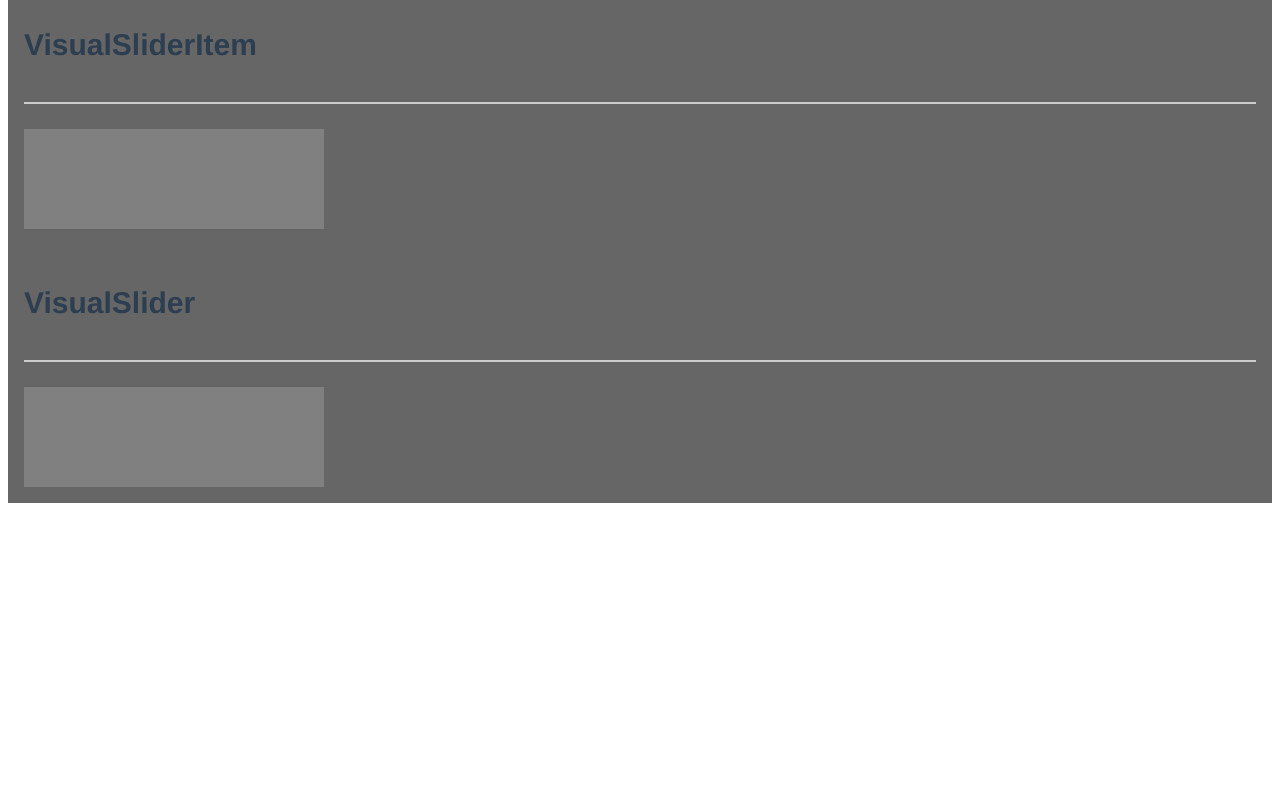
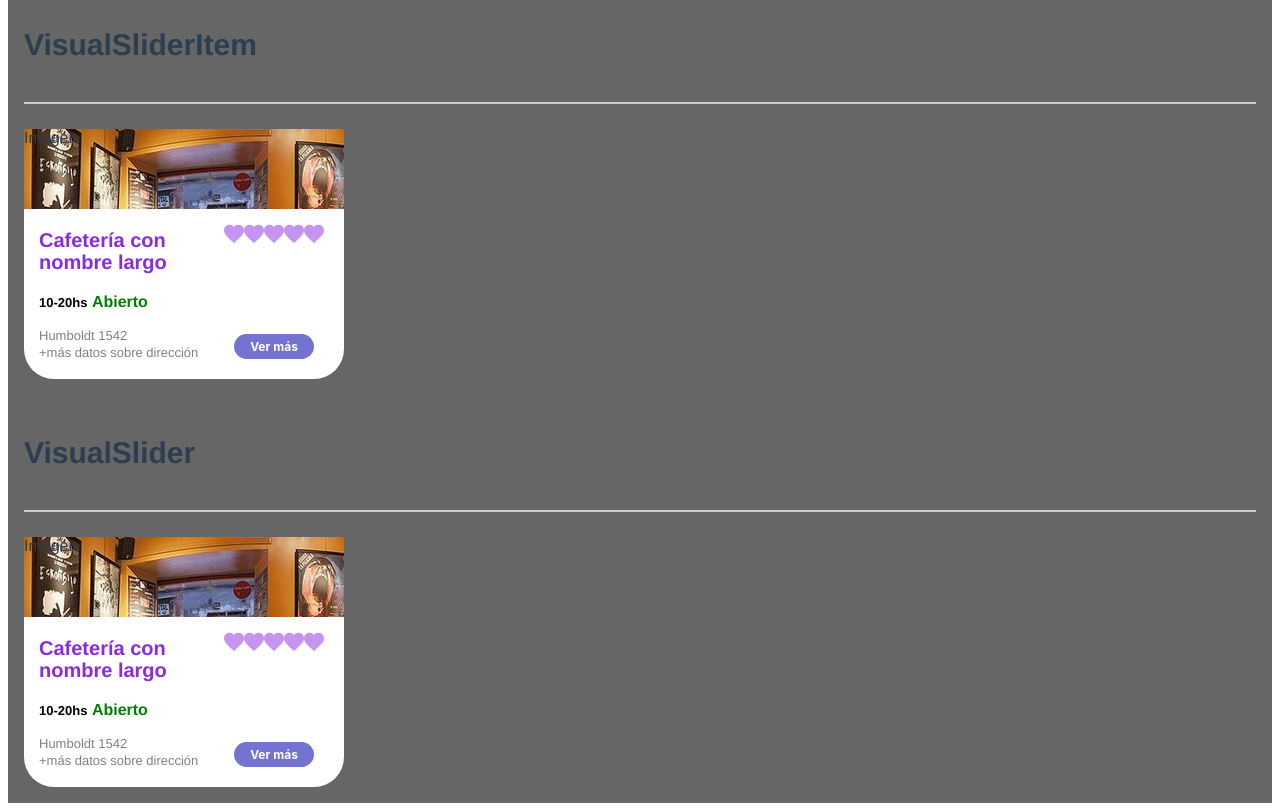
Before and after one commit to chicasprogramando/coffeemap, a Vue app: page /storybook in a window 1280 px wide. Shown: the part 4460-5271 px from the top of the page. Before the commit the page ends 4971 px from the top, so only its background shows below. Built offline with nearby package versions, Linux system fonts and the light colour scheme.

Commit message:
visual-slide-item

```diff
--- a/src/components/ButtonMore/ButtonMore.vue
+++ b/src/components/ButtonMore/ButtonMore.vue
@@ -1,6 +1,6 @@
 //html
 <template>
-    <button-general button-text="buttonText" text-color="#fff" bg-color="#7573d2"></button-general>
+    <button-general button-text="Ver más" text-color="#fff" bg-color="#7573d2"></button-general>
 </template>
 
 <script>
--- a/src/components/VisualSliderItem/VisualSliderItem.Vue
+++ b/src/components/VisualSliderItem/VisualSliderItem.Vue
@@ -1,11 +1,33 @@
 <template>
     <div :class="$style.slider">
+        <div :class="$style.imagen">Imagen
+
+        </div>
+         <div :class="$style.columnas">
+            <div :class="$style.informacion">
+                <p :class="$style.nombre">Cafetería con</br>nombre largo</p>
+                <p><span :class="$style.horario">10-20hs</span> <span>Abierto</span></p>
+                <p :class="$style.direccion">Humboldt 1542</br>+más datos sobre dirección</p>
+
+            </div>
+            <div :class="$style.rating-button">
+                <visual-rating :class="$style.rating" ></visual-rating>
+                <button-more :class="$style.vermas"></button-more>
+            </div>
+        </div>
     </div>
 </template>
 
 <script>
+  import ButtonMore from '../ButtonMore/ButtonMore.vue';
+  import VisualRating from '../VisualRating/VisualRating.vue';
   export default {
     name: "VisualSliderItem",
+    components:{
+        VisualRating,
+        ButtonMore,
+    }
+
     }
 
 
@@ -13,8 +35,62 @@
 
 <style module>
 .slider{
-    background-color:gray;
-    width:300px;
-    height:100px;
+    background-color: white;
+    width: 320px;
+    height: 250px;
+    border-radius: 30px;
+
+}
+.imagen{
+    background-image: url('../../assets/cafevisualslideitem.jpg');
+    height:80px;
+
+}
+.informacion{
+    line-height: 17px;
+    padding-left: 15px;
+
+}
+
+.informacion{
+
+    width:220px;
+
+}
+.columnas{
+    display:flex;
+    flex-direction: row;
+    justify-content:center;
+}
+.rating-button{
+    width:100px;
+}
+span{
+    color:green;
+}
+.direccion{
+    color:grey;
+    font-size:13px;
+}
+.horario{
+    font-weight: bold;
+    color:black;
+    font-size:13px;
+}
+.nombre{
+    color:blueviolet;
+    font-size:20px;
+    font-weight:bold ;
+    line-height: 22px;
+
+}
+.rating{
+    margin-top: 15px;
+    margin-bottom: 90px;
+    margin-right:20px;
+}
+.vermas{
+    width:80px;
+    margin-left: 10px;
 }
 </style>
```
Also changed, not shown: src/assets/cafevisualslideitem.jpg (added).
